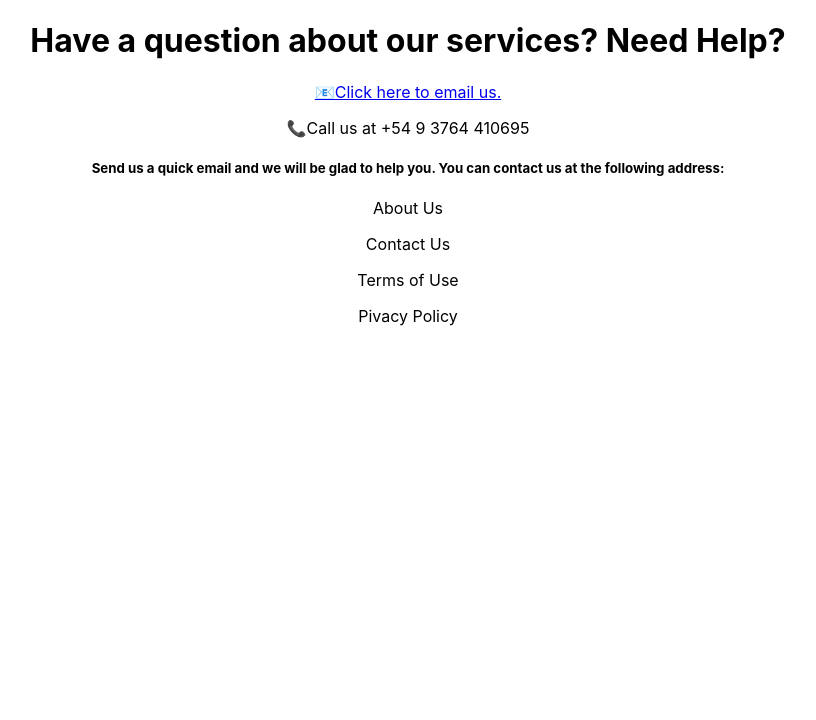
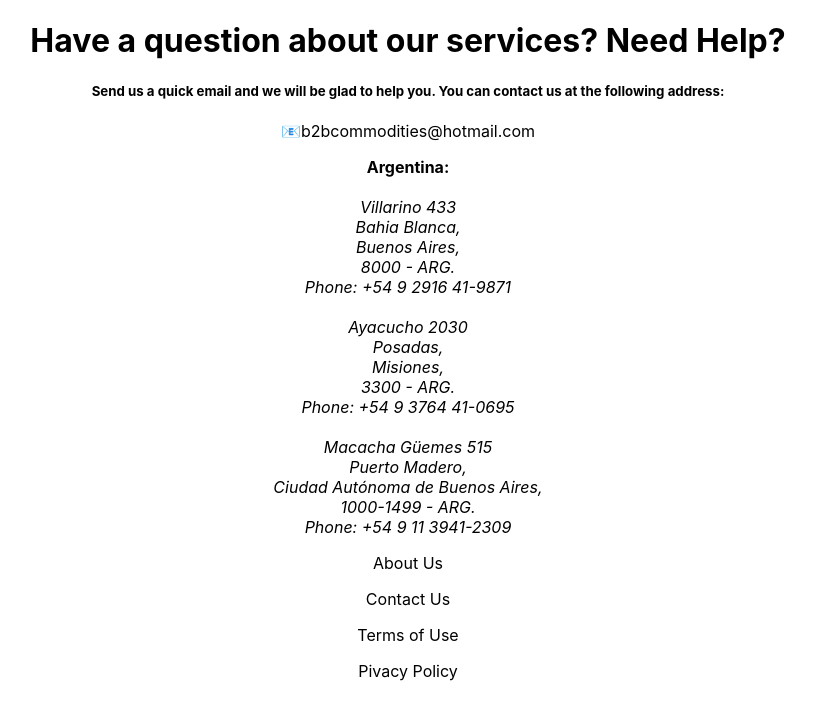
Before and after one commit to BarberoPablo/Commodities-Project, a React (Create React App) app in the folder client/: page /contact-us in a window 1280 px wide. Shown: the top 720 px of the page, without its empty margins (232-1048 px from the left). Built offline with nearby package versions, Linux system fonts and the light colour scheme.

Commit message:
refactor/(src/Components/Home/Footer/): ContactUs and PrivacyPolicy finished

```diff
--- a/client/src/Components/Home/Footer/ContactUs.jsx
+++ b/client/src/Components/Home/Footer/ContactUs.jsx
@@ -4,9 +4,35 @@ const ContactUs = () => {
   return (
     <div>
       <h1>Have a question about our services? Need Help?</h1>
-      <a href="/feedback">📧Click here to email us.</a>
-      <p>📞Call us at +54 9 3764 410695</p>
+      {/*<a href="/feedback">📧Click here to email us.</a>*/}
       <h5>Send us a quick email and we will be glad to help you. You can contact us at the following address:</h5>
+      <p>📧<span>b2bcommodities@hotmail.com</span></p>
+      <div>
+        <b>Argentina:</b><br /><br />
+        <address>
+          <span>Villarino 433</span> <br />
+          <span>Bahia Blanca,</span> <br />
+          <span>Buenos Aires</span>, <br />
+          <span>8000 -</span> <span> ARG</span>. <br />
+          Phone: <span>+54 9 2916 41-9871</span> <br />
+        </address>
+        <br />
+        <address>
+          <span>Ayacucho 2030</span> <br />
+          <span>Posadas,</span> <br />
+          <span>Misiones</span>, <br />
+          <span>3300 -</span> <span> ARG</span>. <br />
+          Phone: <span>+54 9 3764 41-0695</span> <br />
+        </address>
+        <br />
+        <address>
+          <span>Macacha Güemes 515</span> <br />
+          <span>Puerto Madero,</span> <br />
+          <span>Ciudad Autónoma de Buenos Aires</span>, <br />
+          <span>1000-1499 -</span> <span> ARG</span>. <br />
+          Phone: <span>+54 9 11 3941-2309</span> <br />
+        </address>
+      </div>
     </div>
   )
 }
--- a/client/src/Components/Home/Footer/PrivacyPolicy.jsx
+++ b/client/src/Components/Home/Footer/PrivacyPolicy.jsx
@@ -98,7 +98,7 @@ const PrivacyPolicy = () => {
                                 also found in your private profile area.
                             </li>
                             <li>
-                                You can always <a href="/feedback">send us a request</a> to delete your information if none of the above works
+                                You can always <a href="/contact-us">send us a request</a> to delete your information if none of the above works
                                 by sending us a link to your information  you want removed.
                             </li>
                             <li>
```
